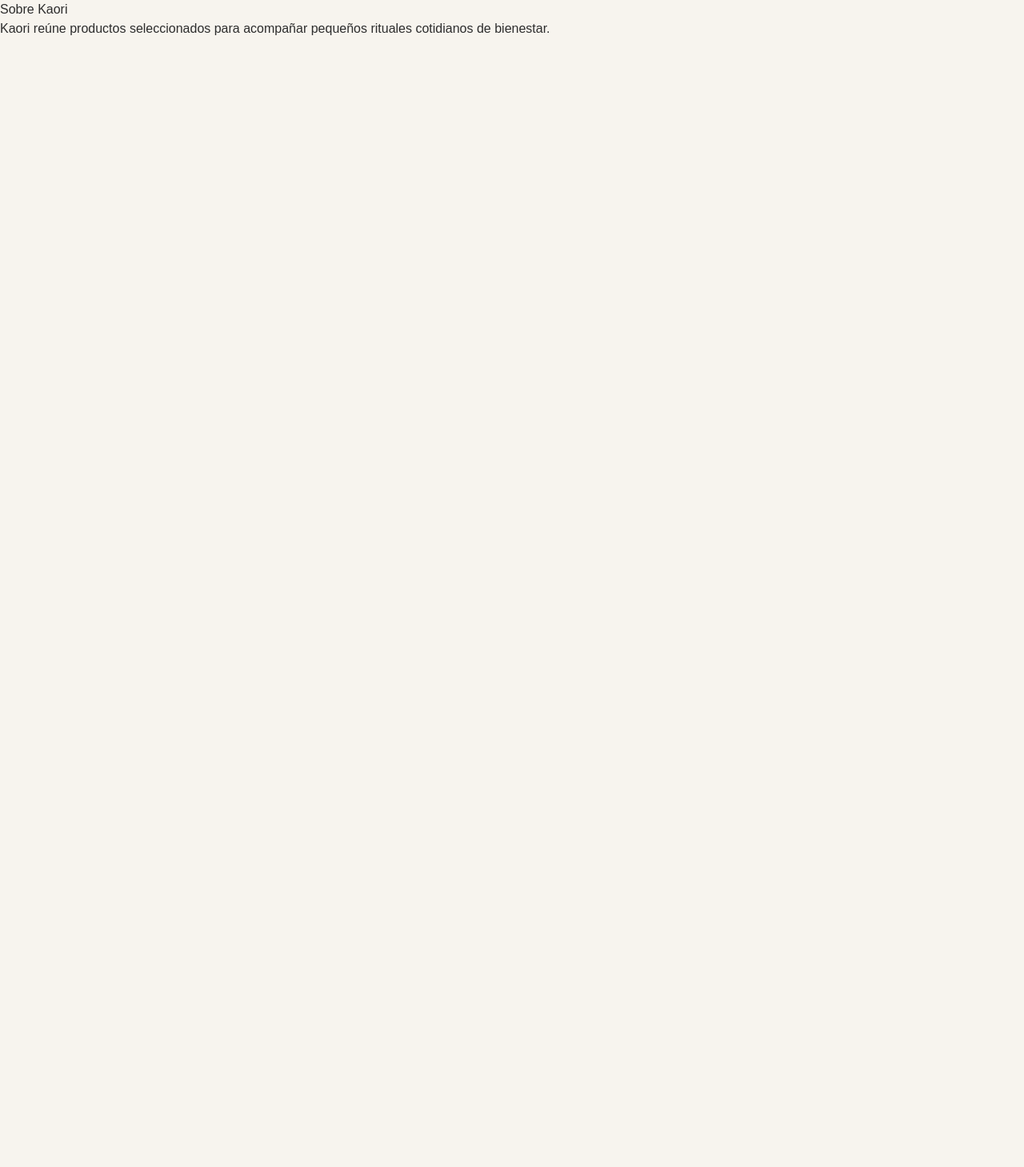
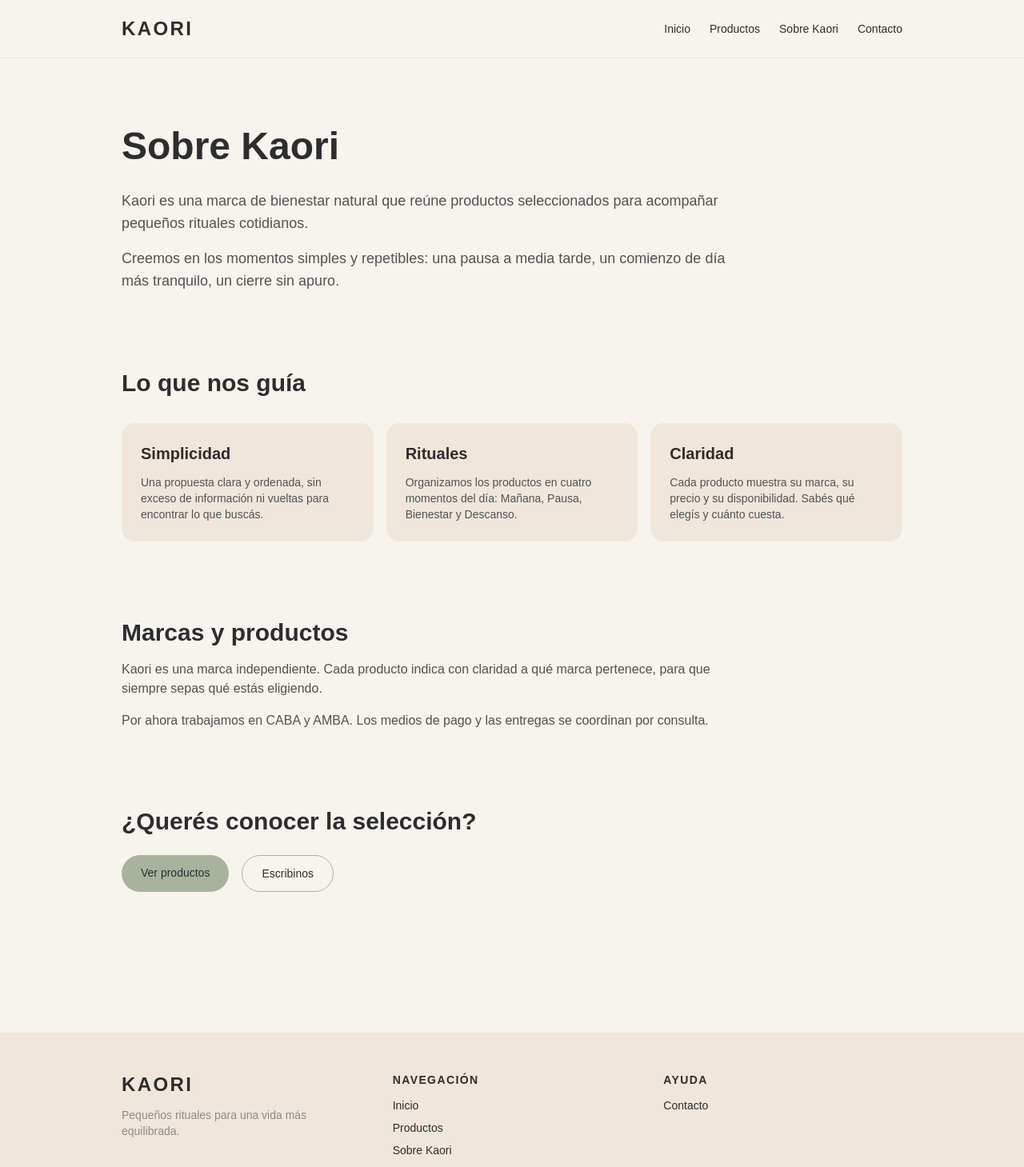
Before and after one commit to kalel3-hash/Kaori, a Next.js app: page /sobre-kaori in a window 1280 px wide. Shown: the top 1459 px of the page at 80% size. Before the commit the page ends 800 px from the top, so only its background shows below. Built offline with nearby package versions, Linux system fonts and the light colour scheme.

Commit message:
Agrega página Sobre Kaori

```diff
--- a/app/sobre-kaori/page.tsx
+++ b/app/sobre-kaori/page.tsx
@@ -1,12 +1,113 @@
+import type { Metadata } from "next";
+import Link from "next/link";
+import Header from "@/components/layout/Header";
+import Footer from "@/components/layout/Footer";
+import { site } from "@/data/site";
+
+export const metadata: Metadata = {
+  title: "Sobre Kaori",
+  description:
+    "Kaori es una marca de bienestar natural que reúne productos seleccionados para acompañar pequeños rituales cotidianos.",
+};
+
+const principles = [
+  {
+    title: "Simplicidad",
+    text: "Una propuesta clara y ordenada, sin exceso de información ni vueltas para encontrar lo que buscás.",
+  },
+  {
+    title: "Rituales",
+    text: "Organizamos los productos en cuatro momentos del día: Mañana, Pausa, Bienestar y Descanso.",
+  },
+  {
+    title: "Claridad",
+    text: "Cada producto muestra su marca, su precio y su disponibilidad. Sabés qué elegís y cuánto cuesta.",
+  },
+];
+
 export default function SobreKaoriPage() {
+  const contactHref = site.whatsapp
+    ? `https://wa.me/${site.whatsapp}`
+    : "/contacto";
+  const contactLabel = site.whatsapp ? "Consultar por WhatsApp" : "Escribinos";
+
   return (
-    <main>
-      <h1>Sobre Kaori</h1>
+    <>
+      <Header />
 
-      <p>
-        Kaori reúne productos seleccionados para acompañar pequeños rituales
-        cotidianos de bienestar.
-      </p>
-    </main>
+      <main className="mx-auto max-w-5xl px-6 py-20">
+        <section className="max-w-3xl">
+          <h1 className="mb-6 text-5xl font-semibold leading-tight">
+            Sobre Kaori
+          </h1>
+
+          <p className="mb-4 text-lg text-neutral-600">
+            Kaori es una marca de bienestar natural que reúne productos
+            seleccionados para acompañar pequeños rituales cotidianos.
+          </p>
+
+          <p className="text-lg text-neutral-600">
+            Creemos en los momentos simples y repetibles: una pausa a media
+            tarde, un comienzo de día más tranquilo, un cierre sin apuro.
+          </p>
+        </section>
+
+        <section className="mt-24">
+          <h2 className="mb-8 text-3xl font-semibold">Lo que nos guía</h2>
+
+          <div className="grid gap-4 md:grid-cols-3">
+            {principles.map((principle) => (
+              <div
+                key={principle.title}
+                className="rounded-2xl bg-[#efe7db] p-6"
+              >
+                <h3 className="mb-3 text-xl font-semibold">
+                  {principle.title}
+                </h3>
+                <p className="text-sm text-neutral-600">{principle.text}</p>
+              </div>
+            ))}
+          </div>
+        </section>
+
+        <section className="mt-24 max-w-3xl">
+          <h2 className="mb-4 text-3xl font-semibold">Marcas y productos</h2>
+
+          <p className="mb-4 text-neutral-600">
+            Kaori es una marca independiente. Cada producto indica con claridad
+            a qué marca pertenece, para que siempre sepas qué estás eligiendo.
+          </p>
+
+          <p className="text-neutral-600">
+            Por ahora trabajamos en {site.location}. Los medios de pago y las
+            entregas se coordinan por consulta.
+          </p>
+        </section>
+
+        <section className="mt-24 max-w-3xl">
+          <h2 className="mb-6 text-3xl font-semibold">
+            ¿Querés conocer la selección?
+          </h2>
+
+          <div className="flex flex-wrap gap-4">
+            <Link
+              href="/productos"
+              className="rounded-full bg-[#a8b39e] px-6 py-3 text-sm font-medium text-[#2d2d2d]"
+            >
+              Ver productos
+            </Link>
+
+            <Link
+              href={contactHref}
+              className="rounded-full border border-[#a8b39e] px-6 py-3 text-sm font-medium"
+            >
+              {contactLabel}
+            </Link>
+          </div>
+        </section>
+      </main>
+
+      <Footer />
+    </>
   );
 }
```
